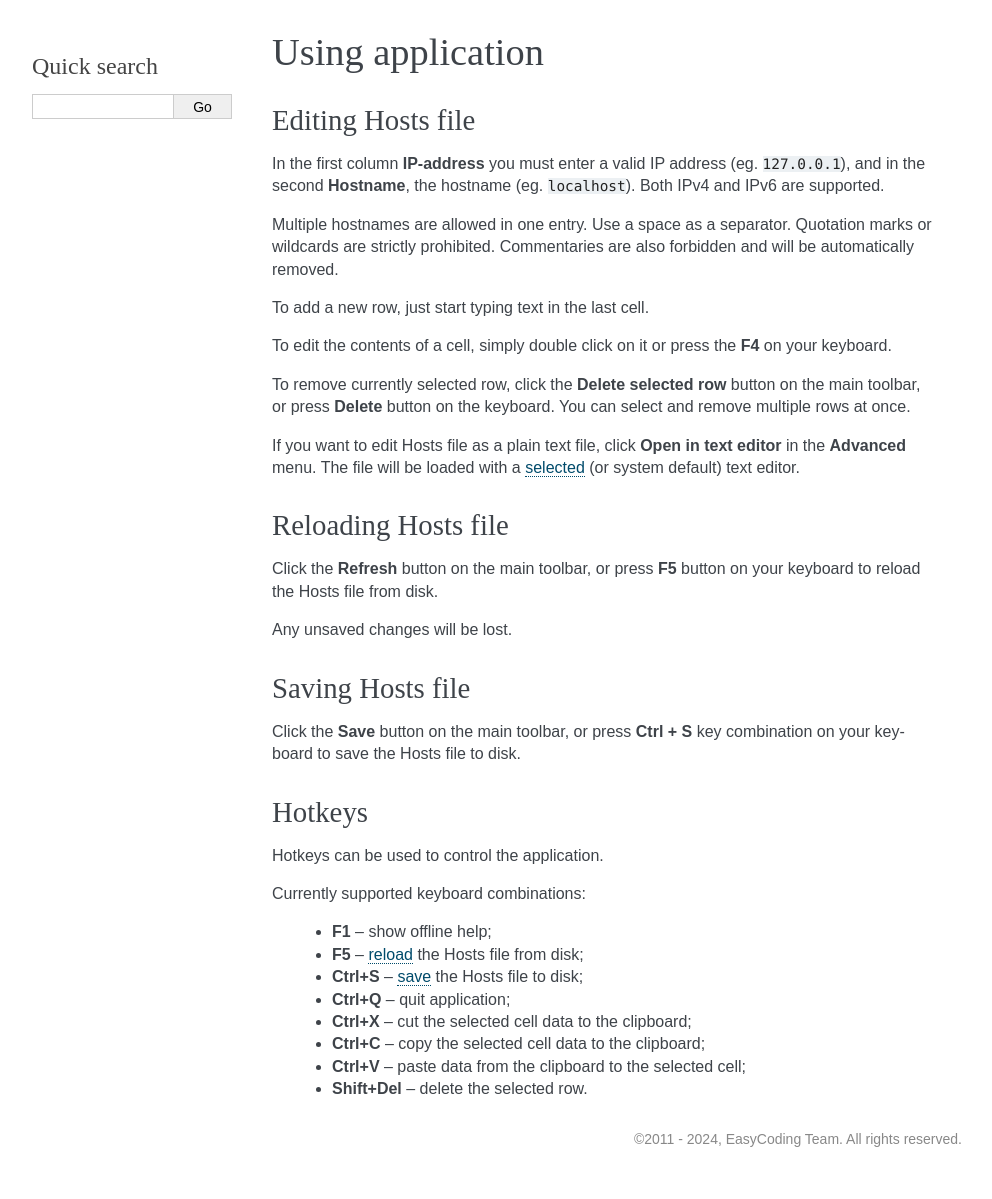
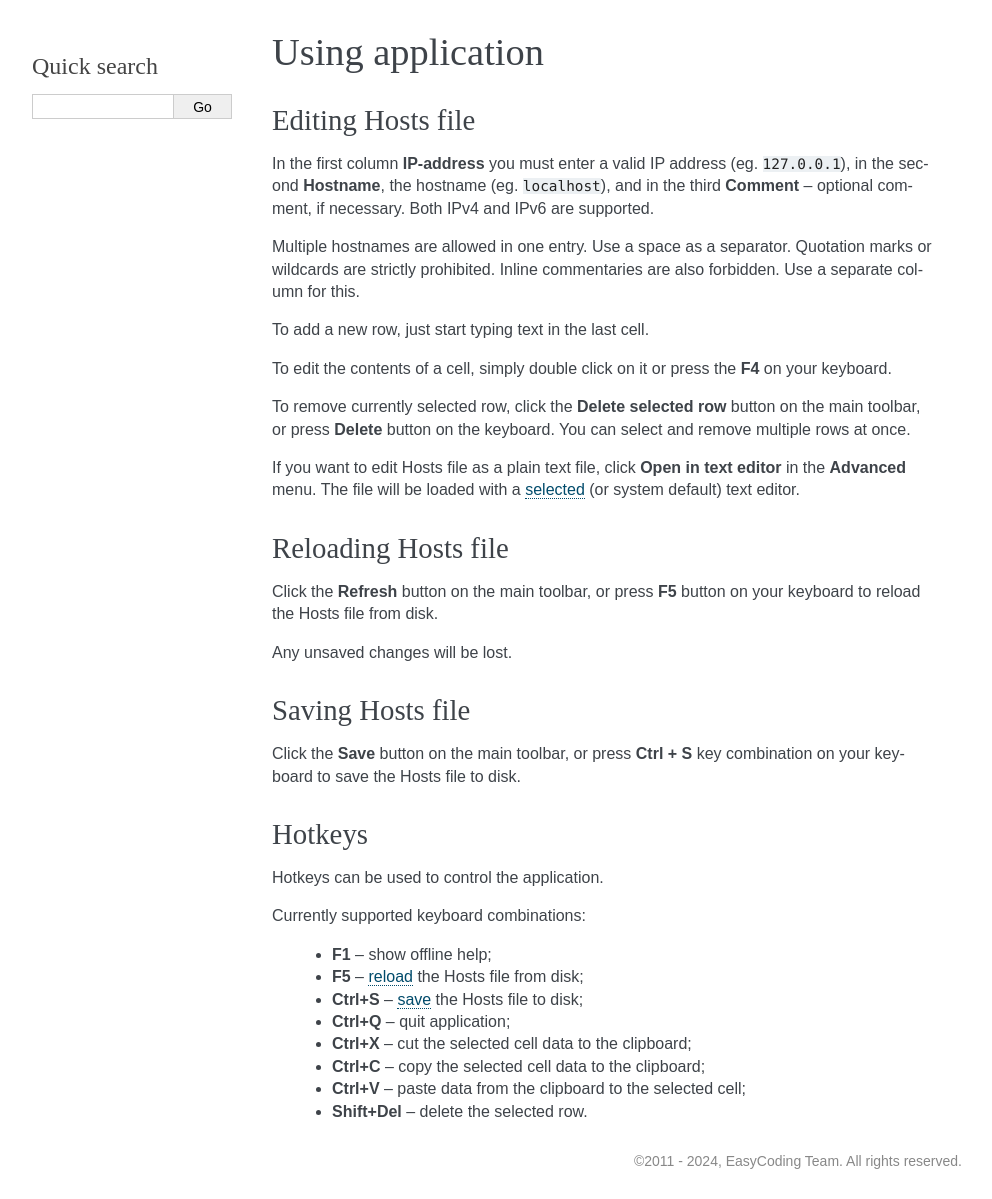
Before and after one commit to xvitaly/mhed, a Sphinx documentation site: the page built from docs/source/using-application.rst, in a window 1280 px wide. Shown: the whole page, without its empty margins (148-1140 px from the left). Built offline with Sphinx 7.4.7, drawn with Linux system fonts in a browser that asks for light colours; before the commit the page ends 1177 px from its top, so only the background shows below that.

Commit message:
Added information about comments support to the "Using application" documentation page.

```diff
--- a/docs/source/using-application.rst
+++ b/docs/source/using-application.rst
@@ -15,9 +15,9 @@ Using application
 Editing Hosts file
 ==========================================
 
-In the first column **IP-address** you must enter a valid IP address (eg. ``127.0.0.1``), and in the second **Hostname**, the hostname (eg. ``localhost``). Both IPv4 and IPv6 are supported.
+In the first column **IP-address** you must enter a valid IP address (eg. ``127.0.0.1``), in the second **Hostname**, the hostname (eg. ``localhost``), and in the third **Comment** -- optional comment, if necessary. Both IPv4 and IPv6 are supported.
 
-Multiple hostnames are allowed in one entry. Use a space as a separator. Quotation marks or wildcards are strictly prohibited. Commentaries are also forbidden and will be automatically removed.
+Multiple hostnames are allowed in one entry. Use a space as a separator. Quotation marks or wildcards are strictly prohibited. Inline commentaries are also forbidden. Use a separate column for this.
 
 To add a new row, just start typing text in the last cell.
 
```
Also changed, not shown: 1 other file.
